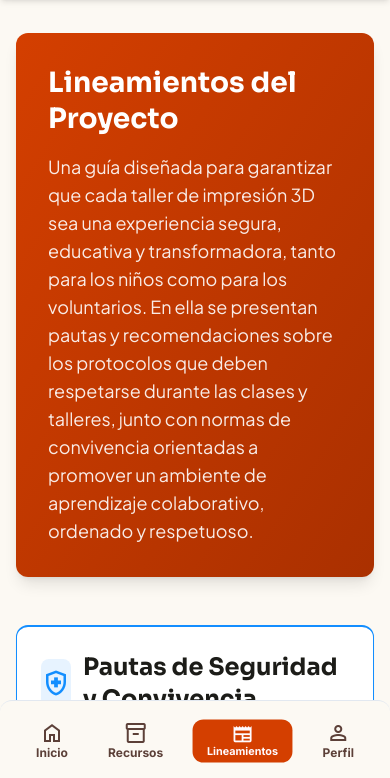
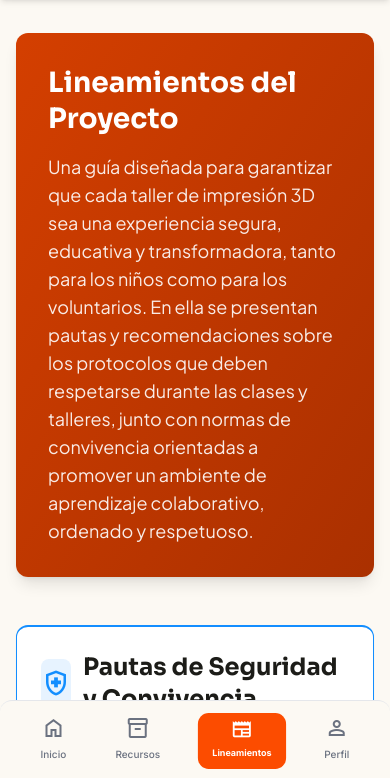
Before and after one commit to Juanmvpg/P-gina-Tridi, a website: page lineamientos.html in a window 390 px wide. Shown: the part 64-842 px from the top of the page. Drawn offline with nearby package versions, Linux system fonts and the light colour scheme.

Commit message:
Implementar y unificar la barra de navegación móvil (BottomNavBar) en todas las páginas

```diff
--- a/lineamientos.html
+++ b/lineamientos.html
@@ -269,23 +269,23 @@
 <!-- Spacer for BottomNavBar on mobile -->
 <div class="h-24 md:hidden"></div>
 <!-- BottomNavBar -->
-<nav class="fixed bottom-0 left-0 w-full flex justify-around items-center h-20 pb-safe px-4 bg-surface dark:bg-surface-container-lowest border-t border-blueprint-gray dark:border-outline shadow-lg z-50 md:hidden rounded-t-xl">
-<a class="flex flex-col items-center justify-center text-on-surface-variant dark:text-surface-variant px-4 py-1" href="index.html">
-<span class="material-symbols-outlined">home</span>
-<span class="font-label-sm text-label-sm">Inicio</span>
-</a>
-<a class="flex flex-col items-center justify-center text-on-surface-variant dark:text-surface-variant px-4 py-1" href="recursos.html">
-<span class="material-symbols-outlined">inventory_2</span>
-<span class="font-label-sm text-label-sm">Recursos</span>
-</a>
-<a class="flex flex-col items-center justify-center bg-primary-container dark:bg-primary-fixed text-on-primary-container dark:text-on-primary-fixed rounded-xl px-4 py-1 transform scale-90" href="lineamientos.html">
-<span class="material-symbols-outlined" style="font-variation-settings: &quot;FILL&quot; 1;">newspaper</span>
-<span class="font-label-sm text-label-sm">Lineamientos</span>
-</a>
-<a class="flex flex-col items-center justify-center text-on-surface-variant dark:text-surface-variant px-4 py-1" href="#">
-<span class="material-symbols-outlined">person</span>
-<span class="font-label-sm text-label-sm">Perfil</span>
-</a>
+<nav class="fixed bottom-0 left-0 w-full flex justify-around items-center h-20 pb-safe px-4 bg-surface border-t border-gray-200 shadow-lg z-50 md:hidden rounded-t-xl">
+  <a class="flex flex-col items-center justify-center text-gray-500 px-4 py-1.5" href="index.html">
+    <span class="material-symbols-outlined mb-0.5">home</span>
+    <span class="font-label-sm text-[10px] font-medium">Inicio</span>
+  </a>
+  <a class="flex flex-col items-center justify-center text-gray-500 px-4 py-1.5" href="recursos.html">
+    <span class="material-symbols-outlined mb-0.5">inventory_2</span>
+    <span class="font-label-sm text-[10px] font-medium">Recursos</span>
+  </a>
+  <a class="flex flex-col items-center justify-center bg-[#fc4c00] text-white rounded-xl px-4 py-1.5 transform scale-90" href="lineamientos.html">
+    <span class="material-symbols-outlined mb-0.5" style="font-variation-settings: 'FILL' 1;">newspaper</span>
+    <span class="font-label-sm text-[10px] font-bold">Lineamientos</span>
+  </a>
+  <a class="flex flex-col items-center justify-center text-gray-500 px-4 py-1.5" href="#">
+    <span class="material-symbols-outlined mb-0.5">person</span>
+    <span class="font-label-sm text-[10px] font-medium">Perfil</span>
+  </a>
 </nav>
 <script>
         // Micro-interaction: Smooth hover effect for cards
```
Also changed, not shown: index.html (+21 -0 lines), recursos.html (+21 -0 lines).
